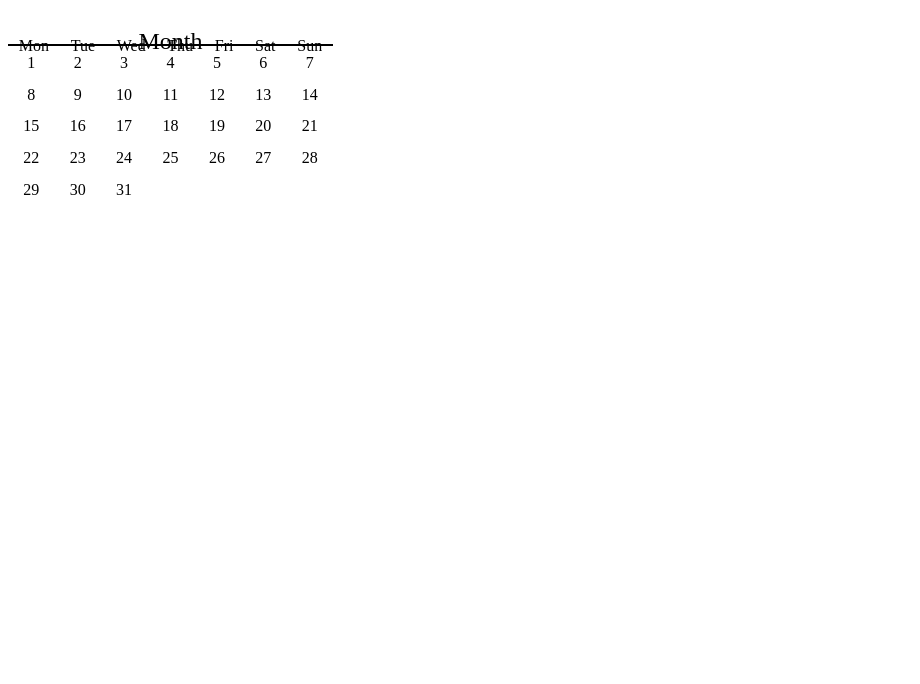
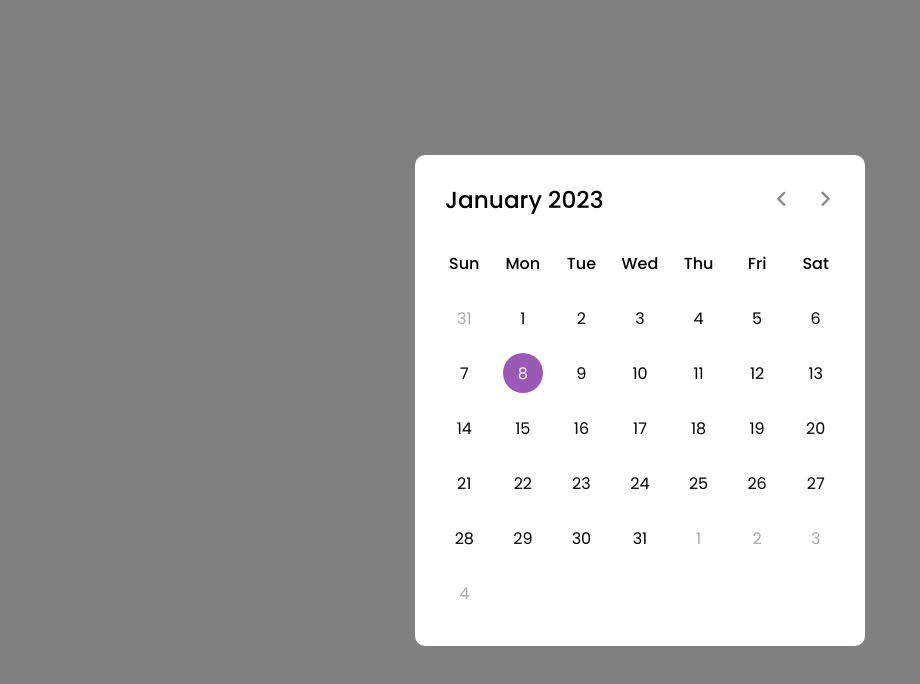
Before and after one commit to ChorcheWolloh/Todo-list, a plain HTML site: page calendar/calendar.html in a window 1280 px wide. Shown: the whole page, without its empty margins (0-920 px from the left). Drawn offline with nearby package versions, Linux system fonts and the light colour scheme.

Commit message:
Working calendar

```diff
--- a/calendar/calendar.css
+++ b/calendar/calendar.css
@@ -1,55 +1,115 @@
-body, html {
-    width: 100%;
-    height: 100%;
+/* Import Google font - Poppins */
+@import url('https://fonts.googleapis.com/css2?family=Poppins:wght@400;500;600&display=swap');
+
+* {
+    margin: 0;
+    padding: 0;
+    box-sizing: border-box;
+    font-family: 'Poppins', sans-serif;
 }
 
-#calendar {
-    display: grid;
-
-    grid-template-rows: 10% 10% 1fr;
-    width: 325px;
+body {
+    display: flex;
+    align-items: center;
+    justify-content: center;
+    min-height: 100vh;
+    background: grey;
 }
 
-#weekday {
-    padding-left: 0;
-    display: flex;
-    flex-flow: row nowrap;
-    justify-content: space-around;
-    align-items: center;
-    grid-column: 1 / 8;
-    grid-row: 2;
-    border-top: 2px solid black;
-    justify-self: stretch;
+.wrapper {
+    width:450px;
+    background: white;
+    border-radius: 10px;
 }
 
-#weekday li {
-    list-style: none;
+.wrapper header {
+    display: flex;
+    align-items: center;
+    padding: 25px 30px 10px;
+    justify-content: space-between;
 }
 
-#month {
-    grid-row: 1;
-    grid-column: 3 / span 3;
-    text-align: center;
-    padding-top: 20px;
-    font-size: 24px;
+header .current-date {
+    font-size: 1.45rem;
+    font-weight: 500;
 }
 
-#days {
-    margin: 0;
-    padding-left: 0;
-    grid-column: 1 / 8;
-    grid-row: 3 / 9;
-    display: grid;
-    grid-template-columns: repeat(7, 1fr);
-    justify-items: center;
-    align-items: center;
+header .icons span {
+    color: #878787;
+    font-size: 1.9rem;
+    height: 38px;
+    width: 38px;
+    margin: 0 1px;
+    cursor: pointer;
+    text-align: center;
+    line-height: 38px;
+    border-radius: 50%;
 }
 
-#days li {
-    border-bottom: 2px solid transparent;
-    list-style: none;
+header .icons span:hover {
+    background: #f2f2f2;
 }
 
-#days li:hover {
-    border-bottom: 2px solid  red;
+header .icons span:last-child {
+    margin-right: -10px;
 }
+
+.calendar {
+    padding: 20px;
+}
+
+.calendar ul {
+    display: flex;
+    list-style: none;
+    flex-wrap: wrap;
+    text-align: center;
+}
+
+.calendar .days {
+    margin-bottom: 20px;
+}
+
+.calendar .weeks li {
+    font-weight: 500;
+}
+
+
+.calendar ul li {
+    position: relative;
+    width:  calc(100% / 7);
+}
+
+.calendar .days li {
+    z-index: 1;
+    cursor: pointer;
+    margin-top: 30px;
+}
+
+.days li.inactive {
+    color: #aaa;
+}
+
+.days li.active {
+    color: #fff;
+}
+
+.calendar .days li::before {
+    position: absolute;
+    content: "";
+    height: 40px;
+    width: 40px;
+    top: 50%;
+    left: 50%;
+    z-index: -1;
+    border-radius: 50%;
+    transform: translate(-50%, -50%);
+}
+
+
+.days li:hover::before {
+    background: #f2f2f2;
+}
+
+.days li.active::before {
+    background: #9b59b6;
+}
--- a/calendar/calendar.html
+++ b/calendar/calendar.html
@@ -6,53 +6,31 @@
     <meta name="viewport" content="width=device-width, initial-scale=1.0">
     <title>Document</title>
     <link rel="stylesheet" href="../calendar/calendar.css">
+    <!-- Google fonts link -->
+    <link rel="stylesheet" href="https://fonts.googleapis.com/css2?family=Material+Symbols+Rounded:opsz,wght,FILL,GRAD@20..48,100..700,0..1,-50..200">
     <script src="calendar.js" defer></script>
 </head>
 <body>
-    <div id="calendar">
-        <span id="month">Month</span>
-        <ul id="weekday">
+    <div class="wrapper">
+        <header>
+            <p class="current-date"></p>
+            <div class="icons">
+                <span id="prev" class="material-symbols-rounded">chevron_left</span>
+                <span id="next" class="material-symbols-rounded">chevron_right</span>
+            </div>
+        </header>
+        <div class="calendar">
+            <ul class="weeks">
+                <li>Sun</li>
                 <li>Mon</li>
                 <li>Tue</li>
                 <li>Wed</li>
                 <li>Thu</li>
                 <li>Fri</li>
                 <li>Sat</li>
-            <li>Sun</li>
             </ul>
-        <ul id="days">
-            <li>1</li>
-            <li>2</li>
-            <li>3</li>
-            <li>4</li>
-            <li>5</li>
-            <li>6</li>
-            <li>7</li>
-            <li>8</li>
-            <li>9</li>
-            <li>10</li>
-            <li>11</li>
-            <li>12</li>
-            <li>13</li>
-            <li>14</li>
-            <li>15</li>
-            <li>16</li>
-            <li>17</li>
-            <li>18</li>
-            <li>19</li>
-            <li>20</li>
-            <li>21</li>
-            <li>22</li>
-            <li>23</li>
-            <li>24</li>
-            <li>25</li>
-            <li>26</li>
-            <li>27</li>
-            <li>28</li>
-            <li>29</li>
-            <li>30</li>
-            <li>31</li>
-        </ul>
+            <ul class="days"></ul>
+        </div>
     </div>
 </body>
 </html>
--- a/calendar/calendar.js
+++ b/calendar/calendar.js
@@ -0,0 +1,65 @@
+const currentDate = document.querySelector(".current-date");
+const daysTag = document.querySelector(".days");
+const prevNextIcon = document.querySelectorAll(".icons span");
+
+let date = new Date();
+let currYear = date.getFullYear();
+let currMonth = date.getMonth();
+
+const months = ["January", "February", "March", "April", "May", "June", "July",
+                "August", "September", "October", "November", "December"];
+
+
+function renderCalendar() {
+    let firstDayofMonth = new Date(currYear, currMonth, 1).getDate(); // getting first day of month
+    let lastDateofMonth = new Date(currYear, currMonth + 1, 0).getDate(); // getting last date of month
+    let lastDayofMonth = new Date(currYear, currMonth, lastDateofMonth).getDay(); // getting last day of month
+    let lastDateofLastMonth = new Date(currYear, currMonth, 0).getDate(); // getting last date of previous month
+
+    let liTag = "";
+    let = isToday = "";
+
+    for (let i = firstDayofMonth; i > 0; i--) { // creating li of previous month last days
+        liTag += `<li class="inactive">${lastDateofLastMonth - i + 1}</li>`;
+    }
+
+    for (let i = 1; i <= lastDateofMonth; i++) { // creating li of all days of current month
+        // adding active class to li if the current day month and year matched
+        if (i === date.getDate() && currMonth === new Date().getMonth() && currYear === new Date().getFullYear()) {
+            isToday = "active";
+        } else {
+            isToday = "";
+        }
+        liTag += `<li class="${isToday}">${i}</li>`;
+    }
+
+    for (let i = lastDayofMonth; i < 6; i++) { // creating li of next month first days
+        liTag += `<li class="inactive">${i - lastDayofMonth + 1}</li>`;
+    }
+
+    currentDate.innerText = `${months[currMonth]} ${currYear}`;
+    daysTag.innerHTML = liTag;
+}
+
+renderCalendar();
+
+prevNextIcon.forEach(icon => {
+    icon.addEventListener("click", () =>{
+        // clicked icon is previous - decrement current month, and otherwise
+        if (icon.id === "prev") {
+            currMonth -= 1;
+        } else {
+            currMonth += 1;
+        }
+        if (currMonth < 0 || currMonth > 11) {
+            // if current month less than 0 or greater than 11 create new data of current year and month and pass it as date value
+            date = new Date(currYear, currMonth);
+            currYear = date.getFullYear(); // update current year with new date
+            currMonth = date.getMonth(); // updating current month with new date month
+        } else { // else pass the new date as date value
+            date = new Date();
+
+        }
+        renderCalendar();
+    })
+});
```
Also changed, not shown: index.html (+8 -0 lines). Lines whose indentation alone changed are shown as unchanged.
